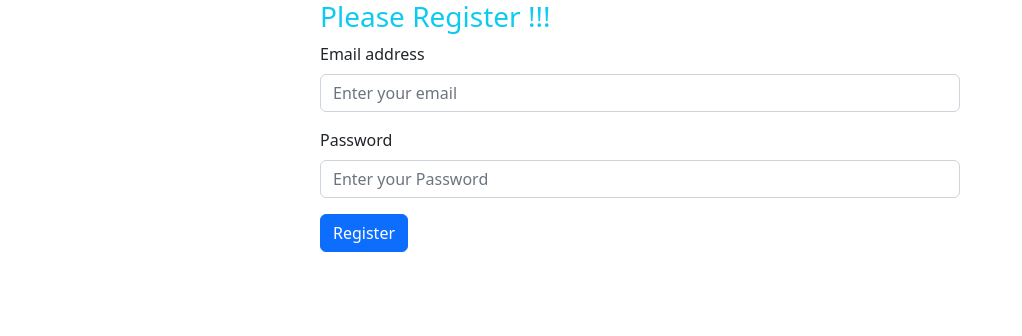
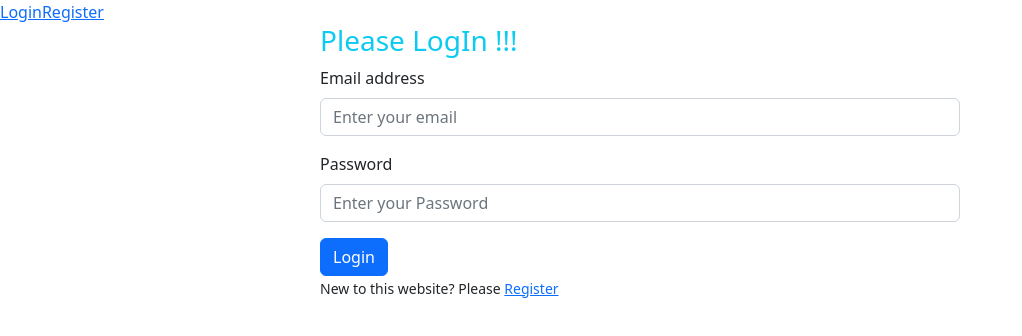
Before and after one commit to Atherbiswas/email-password-authentication, a React (Create React App) app: page /login in a window 1280 px wide. Shown: the top 336 px of the page, without its empty margins (0-1022 px from the left). Built offline with nearby package versions, Linux system fonts and the light colour scheme.

Commit message:
register and login succes

```diff
--- a/package.json
+++ b/package.json
@@ -11,6 +11,7 @@
     "react": "^18.2.0",
     "react-bootstrap": "^2.5.0",
     "react-dom": "^18.2.0",
+    "react-router-dom": "^6.4.2",
     "react-scripts": "5.0.1",
     "web-vitals": "^2.1.4"
   },
--- a/src/App.js
+++ b/src/App.js
@@ -1,22 +1,31 @@
-import { getAuth } from "firebase/auth";
+import { createBrowserRouter, RouterProvider } from 'react-router-dom';
 import './App.css';
+import LoginBootstrap from './components/LoginBootstrap/LoginBootstrap';
 import ReactBootstrap from "./components/ReactBootstrap/ReactBootstrap";
-import app from "./firebase/firebase.init";
+import Main from './layouts/Main';
 
-const auth = getAuth(app);
-// const handleRegister = (event) => {
-//   event.preventDefault();
-//   const form = event.target;
-//   const email = form.email.value;
-//   const password = form.password.value;
-//     console.log(email,password);
-// }
+const router = createBrowserRouter([
+  {path:'/',
+   element: <Main></Main>,
+   children:[
+    {path: '/',
+    element: <ReactBootstrap></ReactBootstrap>
+    },
+    {path: '/register',
+    element: <ReactBootstrap></ReactBootstrap>
+    },
+    {path: '/login',
+    element: <LoginBootstrap></LoginBootstrap>
+    }
+   ]
+  }
+])
 
 function App() {
   return (
     <div>
 
-      <ReactBootstrap></ReactBootstrap>
+      <RouterProvider router={router}></RouterProvider>
       {/* <form onSubmit={handleRegister}>
         <input type="email" name="email" id="" placeholder="Enter your email" />
         <br />
--- /dev/null
+++ b/src/components/LoginBootstrap/LoginBootstrap.js
@@ -0,0 +1,49 @@
+import { getAuth, signInWithEmailAndPassword } from 'firebase/auth';
+import React, { useState } from 'react';
+import Button from 'react-bootstrap/Button';
+import Form from 'react-bootstrap/Form';
+import { Link } from 'react-router-dom';
+import app from '../../firebase/firebase.init';
+
+const auth = getAuth(app);
+
+const LoginBootstrap = () => {
+    const [loginSuccess, setLoginSuccess] = useState(false);
+    const handleClickLogin =(event)=>{
+        event.preventDefault();
+        setLoginSuccess(false);
+        const form = event.target;
+        const email = form.email.value;
+        const password = form.password.value;
+        console.log(email,password);
+        signInWithEmailAndPassword(auth,email,password)
+        .then(result =>{
+            const user = result.user;
+            console.log(user);
+            setLoginSuccess(true);
+        })
+        .catch(error => {
+            console.error('error' , error)
+        })
+    }
+    return (
+        <div className='w-50 mx-auto'>
+        <h3 className='text-info'>Please LogIn !!!</h3>
+        <Form onSubmit={handleClickLogin}>
+            <Form.Group className="mb-3" controlId="formBasicEmail">
+                <Form.Label>Email address</Form.Label>
+                <Form.Control type="email" name="email" placeholder="Enter your email" required/>
+            </Form.Group>
+            <Form.Group className="mb-3" controlId="formBasicPassword">
+                <Form.Label>Password</Form.Label>
+                <Form.Control type="password" name="password" placeholder="Enter your Password" required/>
+            </Form.Group>
+             <Button variant="primary" type="submit">Login</Button>
+        </Form>
+        {loginSuccess && <p className='text-success'>Login successfully</p> }
+        <p><small>New to this website? Please <Link to='/register'>Register</Link></small></p>
+    </div>
+    );
+};
+
+export default LoginBootstrap;
--- a/src/components/ReactBootstrap/ReactBootstrap.js
+++ b/src/components/ReactBootstrap/ReactBootstrap.js
@@ -1,7 +1,8 @@
-import { createUserWithEmailAndPassword, getAuth } from 'firebase/auth';
+import { createUserWithEmailAndPassword, getAuth, sendEmailVerification } from 'firebase/auth';
 import { useState } from 'react';
 import Button from 'react-bootstrap/Button';
 import Form from 'react-bootstrap/Form';
+import { Link } from 'react-router-dom';
 import app from '../../firebase/firebase.init';
 
 
@@ -38,12 +39,19 @@
             console.log(user);
             setCreateSuccess(true);
             form.reset();
+            verifyEmail();
         })
         .catch(error => {
             console.error('error', error);
             setPasswordError(error.message);
         })
 
+    }
+    const verifyEmail = () => {
+        sendEmailVerification(auth.currentUser)
+        .then( () => {
+            alert('Please check your email and verify your email')
+        })
     }
   return (
     <div className='w-50 mx-auto'>
@@ -61,6 +69,7 @@
             {createSuccess && <p className='text-success'>Created Succesfully</p>}
              <Button variant="primary" type="submit">Register</Button>
         </Form>
+        <p><small>Already Have account? Please <Link to='/login'>Login</Link></small></p>
     </div>
   );
 }
--- /dev/null
+++ b/src/layouts/Main.js
@@ -0,0 +1,16 @@
+import React from 'react';
+import { Link, Outlet } from 'react-router-dom';
+
+const Main = () => {
+    return (
+        <div>
+            <nav>
+                <Link to='/login'>Login</Link>
+                <Link to='/register'>Register</Link>
+            </nav>
+            <Outlet></Outlet>
+        </div>
+    );
+};
+
+export default Main;
```
Also changed, not shown: 1 other file (tests, documents, lock files or other folders).
